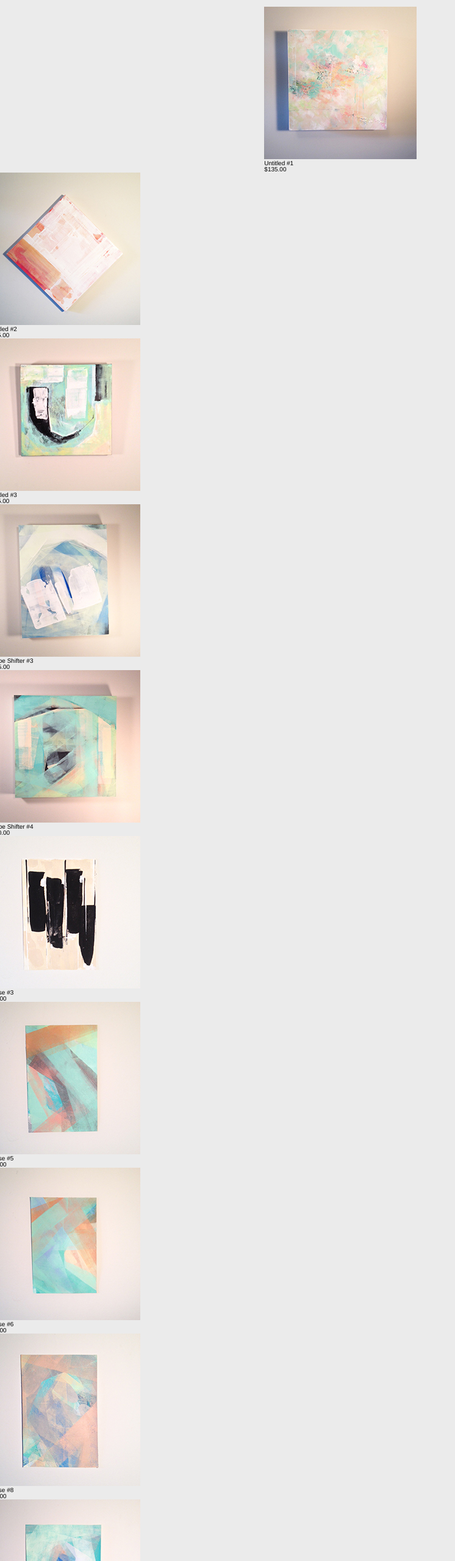
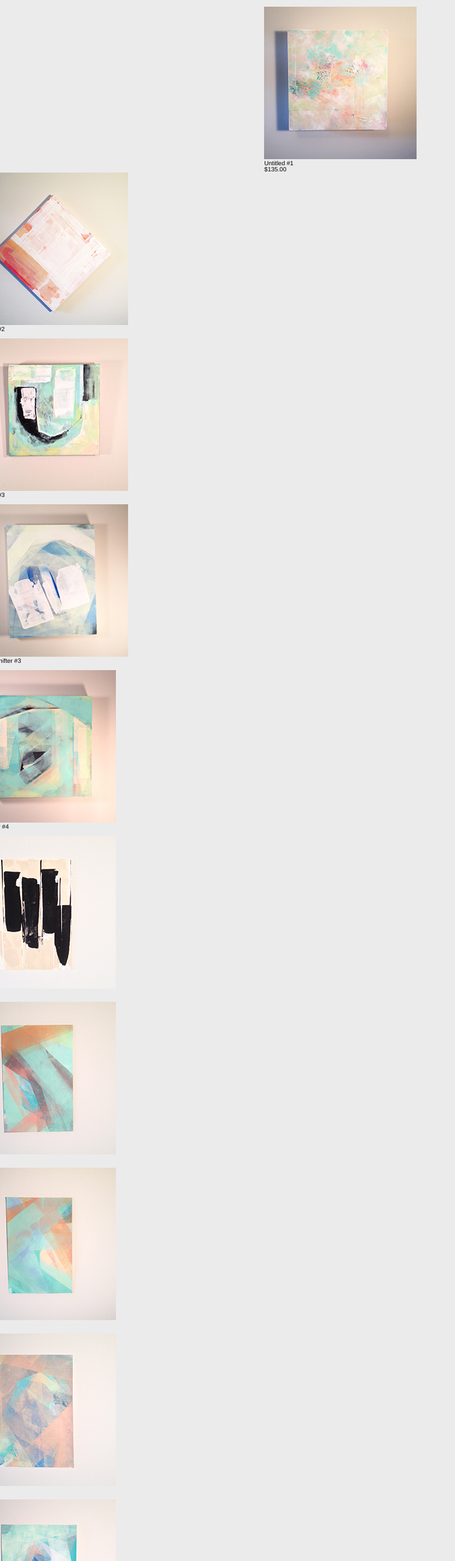
Before and after one commit to wolfx323/FINAL, a plain HTML site: page store/index.html in a window 1280 px wide. Shown: the part 240-2800 px from the top of the page at 61% size, without its empty margins (0-746 px from the left). Drawn offline with Linux system fonts and the light colour scheme; files that its build step writes are made by us from their sources.

Commit message:
Another attempt to fix Toast
Added more div tags to store file’s index.html file. Sadly, no changes
seen in the actual appearance of the store page. Something’s still not
equating with Toast files and the index file.

```diff
--- a/store/index.html
+++ b/store/index.html
@@ -4,7 +4,7 @@
 	<title>Utopic Gallery</title>
 	<meta charset=utf-8">
 	<link type="text/css" rel="stylesheet" href="style.css">
-	<link rel="stylesheet" href="css/Toast/grid.css">
+	<link type="text/css" rel="stylesheet" href="css/Toast/grid.css">
 	</style>
 	</head>
 
@@ -52,43 +52,60 @@
 <p>Untitled #1</p>
 <p>$135.00</p></div>
 
+<div class="grid">
 <img src="../img/store/store_untitled2.jpeg" alt="store2" id="store2">
 <p>Untitled #2</p>
-<p>$115.00</p>
+<p>$115.00</p></div>
 
+<div class="grid">
 <img src="../img/store/store_untitled3.jpeg" alt="store3" id="store3">
 <p>Untitled #3</p>
 <p>$115.00</p>
+</div>
 
+<div class="grid">
 <img src="../img/store/store_shapeshifter3.jpeg" alt="store4" id="store4">
 <p>Shape Shifter #3</p>
 <p>$135.00</p>
+<div>
 
+<div class="grid">
 <img src="../img/store/store_shapeshifter4.jpeg" alt="store5" id="store5">
 <p>Shape Shifter #4</p>
 <p>$150.00</p>
+</div>
 
+<div class="grid">
 <img src="../img/store/store_phase3.jpeg" alt="store6" id="store6">
 <p>Phase #3</p>
 <p>$75.00</p>
+</div>
 
+<div class="grid">
 <img src="../img/store/store_phase5.jpeg" alt="store7" id="store7">
 <p>Phase #5</p>
 <p>$75.00</p>
+</div>
 
+<div class="grid">
 <img src="../img/store/store_phase6.jpeg" alt="store8" id="store8">
 <p>Phase #6</p>
 <p>$75.00</p>
+</div>
 
-
+<div class="grid">
 <img src="../img/store/store_phase8.jpeg" alt="store9" id="store9">
 <p>Phase #8</p>
 <p>$75.00</p>
+</div>
 
+<div class="grid">
 <img src="../img/store/store_phase9.jpeg" alt="store10" id="store10">
 <p>Phase #9</p>
 <p>$75.00</p>
+</div>
 
+<div class="grid">
 <img src="../img/store/store_phase12.jpeg" alt="store11" id="store11">
 <p>Phase #12</p>
 <p>$75.00</p>
```
Also changed, not shown: store/Toast/scss/_grid.scss (+13 -0 lines), 1 other file.
